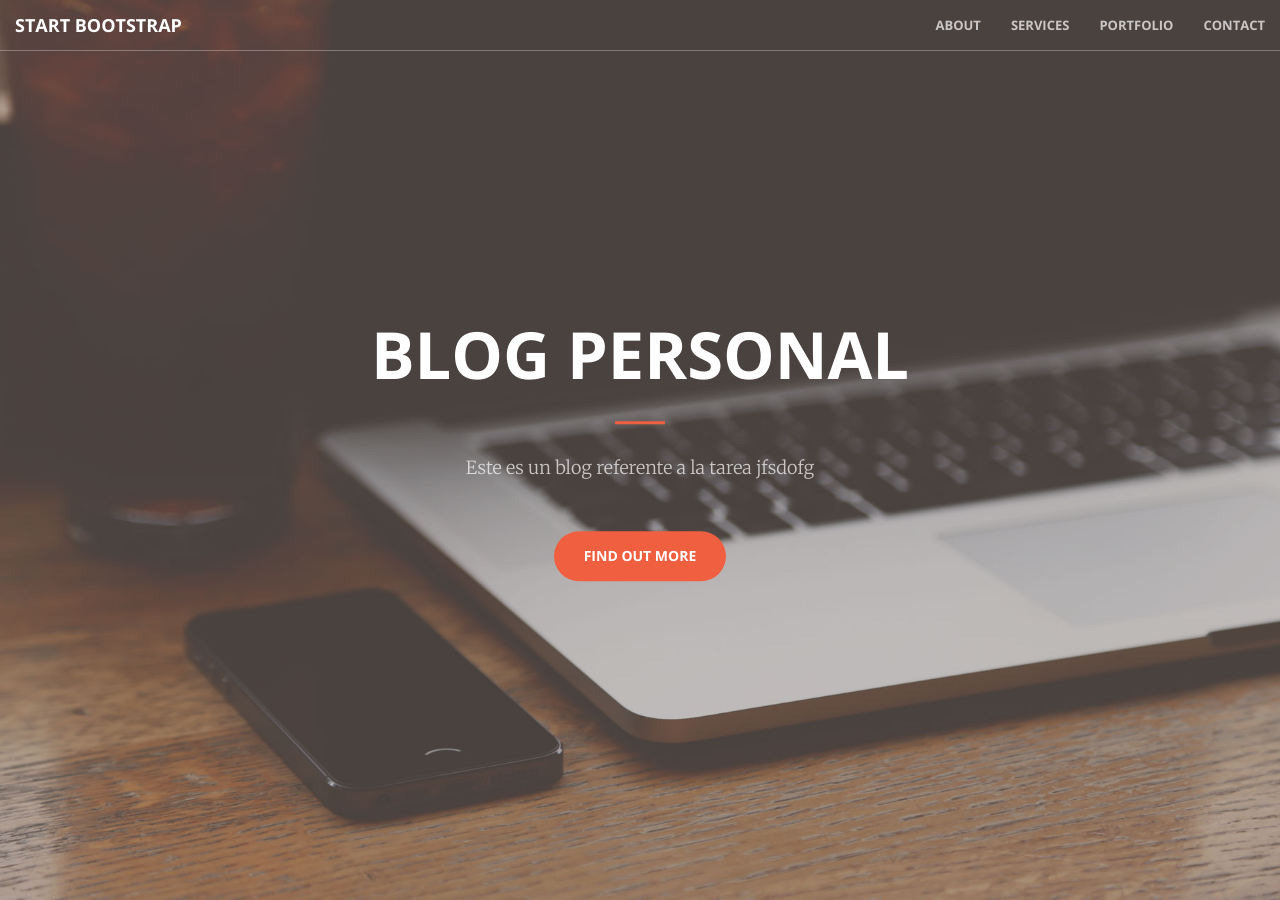
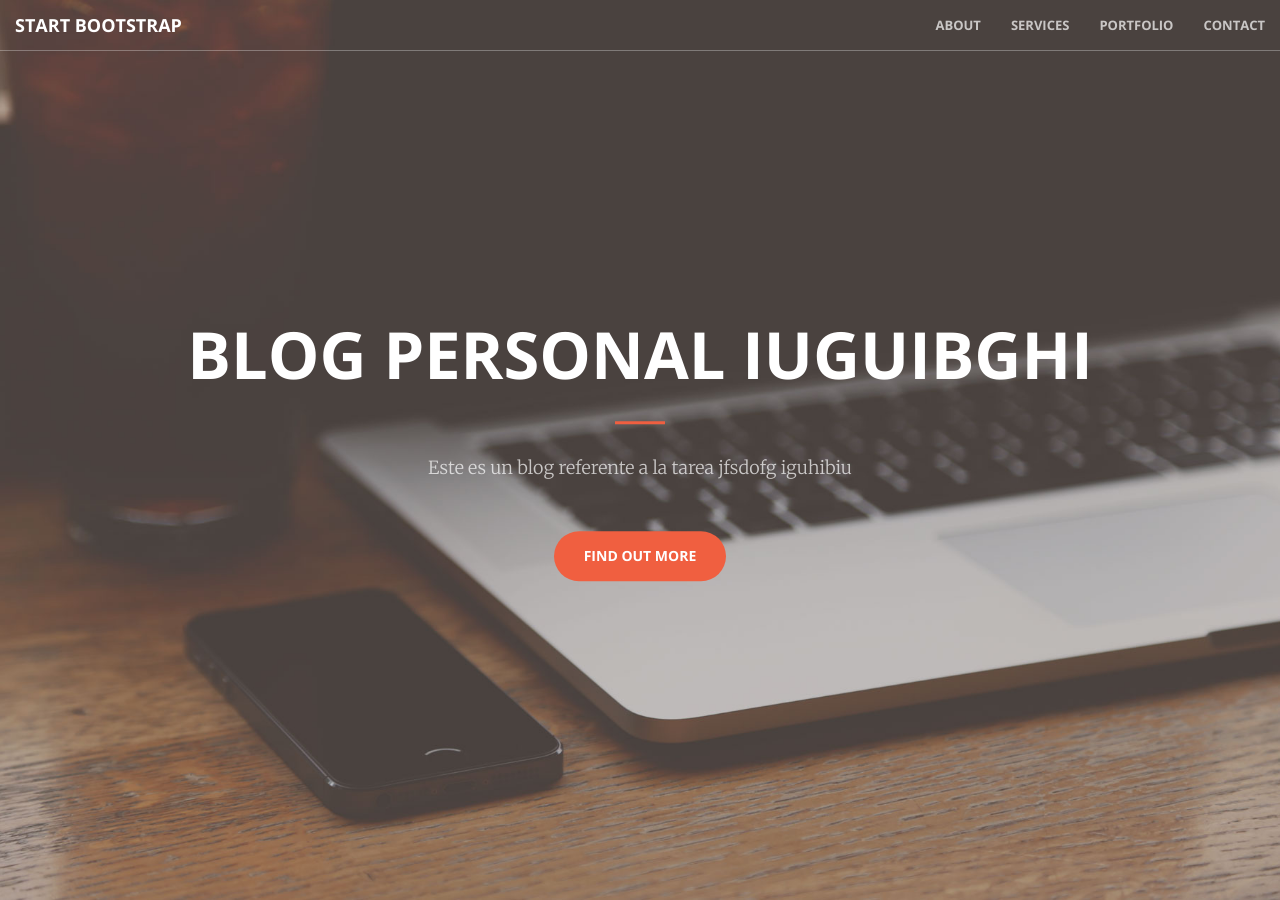
Before and after one commit to Vico2001/Vico01.github.io, a Jekyll site: the page built from index.html, in a window 1280 px wide and 900 px high. Built offline with Jekyll 4.4.1, drawn with Linux system fonts in a browser that asks for light colours.

Commit message:
Update header.html

```diff
--- a/_includes/header.html
+++ b/_includes/header.html
@@ -1,9 +1,9 @@
 <header>
     <div class="header-content">
         <div class="header-content-inner">
-            <h1>Blog Personal</h1>
+            <h1>Blog Personal iuguibghi</h1>
             <hr>
-            <p>Este es un blog referente a la tarea jfsdofg</p>
+            <p>Este es un blog referente a la tarea jfsdofg iguhibiu</p>
             <a href="#about" class="btn btn-primary btn-xl page-scroll">Find Out More</a>
         </div>
     </div>
```
